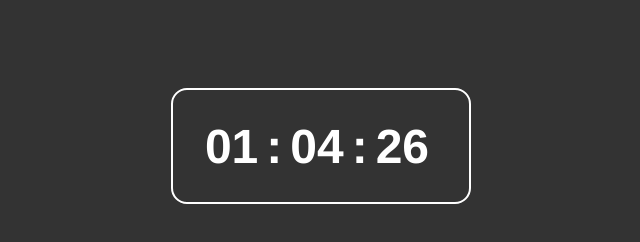
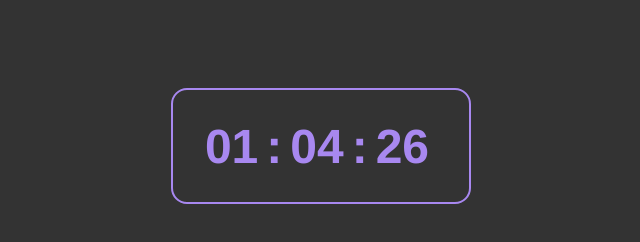
Before and after one commit to malinhodev/relogiodigital, a plain HTML site: page index.html in a window 1280 px wide. Shown: the whole page, without its empty margins (319-959 px from the left). Drawn offline with Linux system fonts and the light colour scheme.

Commit message:
MVP Completogit add .

```diff
--- a/index.html
+++ b/index.html
@@ -5,6 +5,7 @@
     <meta http-equiv="X-UA-Compatible" content="IE=edge">
     <meta name="viewport" content="width=device-width, initial-scale=1.0">
     <title>Relógio Digital</title>
+    <link rel="shortcut icon" href="img/icotransparent.png" type="image/png">
     <link rel="stylesheet" href="styles.css">
     <script src="scripts.js" defer></script>
 </head>
--- a/styles.css
+++ b/styles.css
@@ -14,9 +14,9 @@ body{
 .clock{
     font-size: 3rem;
     font-weight: bold;
-    color: #fff;
+    color: #a888f0;
     text-align: center;
-    border: 2px solid #fff;
+    border: 2px solid #a888f0;
     border-radius: 1rem;
     padding: 1rem 2rem;
     height: 80px;
```
Also changed, not shown: img/icotransparent.png (added).
